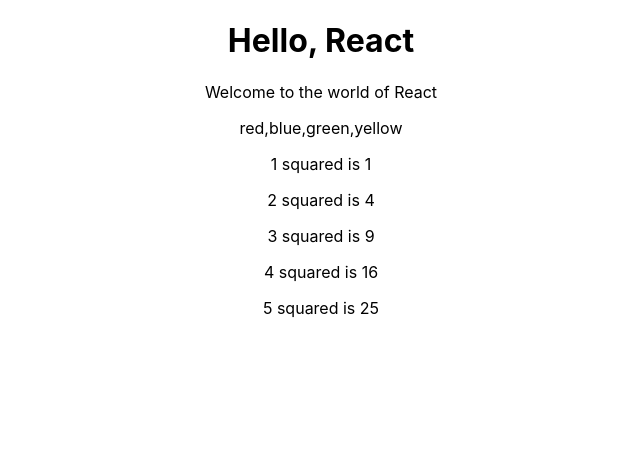
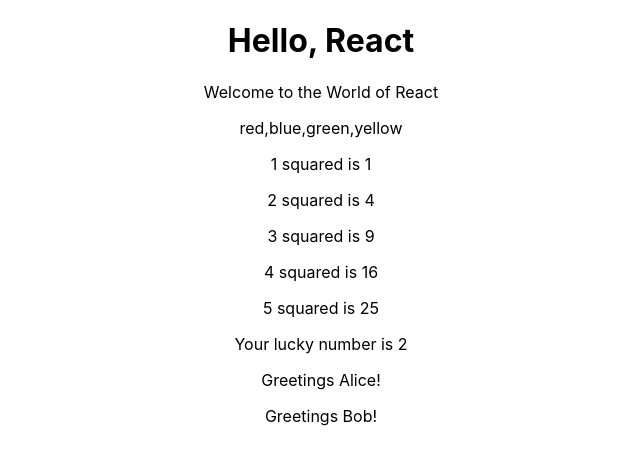
Before and after one commit to bhandaripraj7/week1.1, a React (Create React App) app: page / in a window 1280 px wide. Shown: the top 464 px of the page, without its empty margins (319-959 px from the left). Built offline with nearby package versions, Linux system fonts and the light colour scheme.

Commit message:
Greetings

```diff
--- a/package.json
+++ b/package.json
@@ -8,7 +8,7 @@
     "@testing-library/user-event": "^13.5.0",
     "react": "^18.2.0",
     "react-dom": "^18.2.0",
-    "react-scripts": "5.0.1",
+    "react-scripts": "^5.0.1",
     "web-vitals": "^2.1.4"
   },
   "scripts": {
--- a/src/App.js
+++ b/src/App.js
@@ -3,7 +3,9 @@
 import Greeting from './week1.1.js';
 import GreetingComponent from './week1.2.js';
 import ColorComponent from './week1.3.js';
-import SquareComponent from './week1.4';
+import SquareComponent from './week1.4.js';
+import LuckyNumber from './week1.5';
+import GreetingNames from './week1.6.js';
 
 function App() {
   return (
@@ -12,6 +14,8 @@
       <GreetingComponent />
       <ColorComponent />
       <SquareComponent />
+      <LuckyNumber />
+      <GreetingNames />
     </div>
   );
 }
--- a/src/week1.2.js
+++ b/src/week1.2.js
@@ -7,7 +7,7 @@
 
 import React from "react";
 function getGreeting(){
-    return "Welcome to the world of React";
+    return "Welcome to the World of React";
 }
 function GreetingComponent(){
     return (
--- a/src/week1.3.js
+++ b/src/week1.3.js
@@ -12,7 +12,7 @@
         const ColorStrings= Colors.join(",");
         return  (
             <p>{ColorStrings}</p>
-        );
+        )
 
     }
     export default ColorComponent;
--- a/src/week1.4.js
+++ b/src/week1.4.js
@@ -9,7 +9,7 @@
         const numbers= [1,2,3,4,5];
         const squaredElements= numbers.map((number) => (<p>{number} squared is {number*number}</p>));
         return (
-            <p>{squaredElements}</p>
+            squaredElements
 
         )
 
--- /dev/null
+++ b/src/week1.5.js
@@ -0,0 +1,18 @@
+/*Create a function called `getRandomNumber` that returns a random number between 1 and 10.
+
+You should use the function to achieve output of the following format, where the value 6 should be the random number:
+
+<p>Your lucky number is 6!</p>*/
+
+import React from "react";
+function getRandomNumber(){
+    return Math.floor(Math.random()*10)+1;
+
+}
+function LuckyNumber(){
+    const RandomNumber= getRandomNumber();
+    return (
+        <p>Your lucky number is {RandomNumber}</p>
+    )
+}
+export default LuckyNumber;
--- /dev/null
+++ b/src/week1.6.js
@@ -0,0 +1,13 @@
+/*Exercise 6: Define an array of names and render a list of greetings using JSX. The DOM structure of
+ the output should be:
+<div><p>Greetings Alice!</p><p>Greetings Bob!</p></div>*/
+ import React from 'react';
+
+ function GreetingNames(){
+  const names =["Alice","Bob"];
+  const GreetingResult = names.map(name => <p>Greetings {name}!</p>)
+  return (
+    <div> {GreetingResult} </div>
+  )
+ }
+ export default GreetingNames;
```
Also changed, not shown: 2 other files (tests, documents, lock files or other folders).
